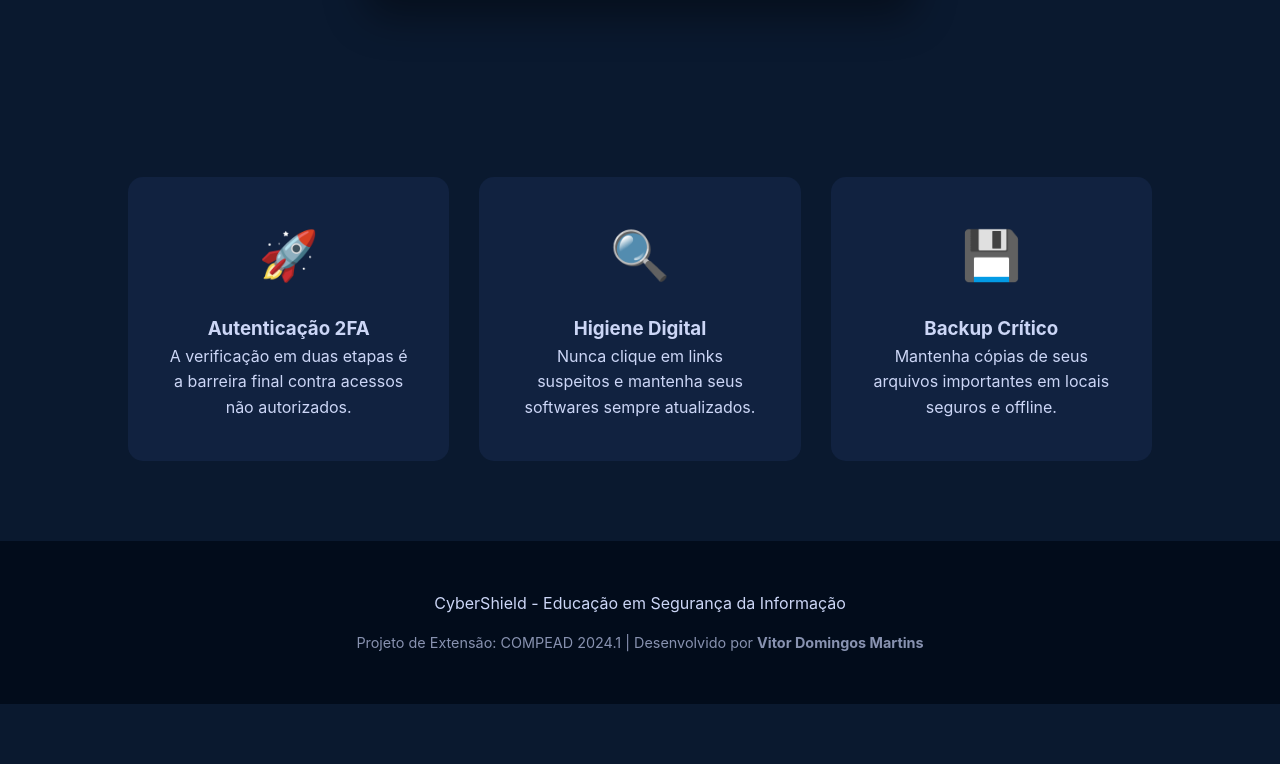
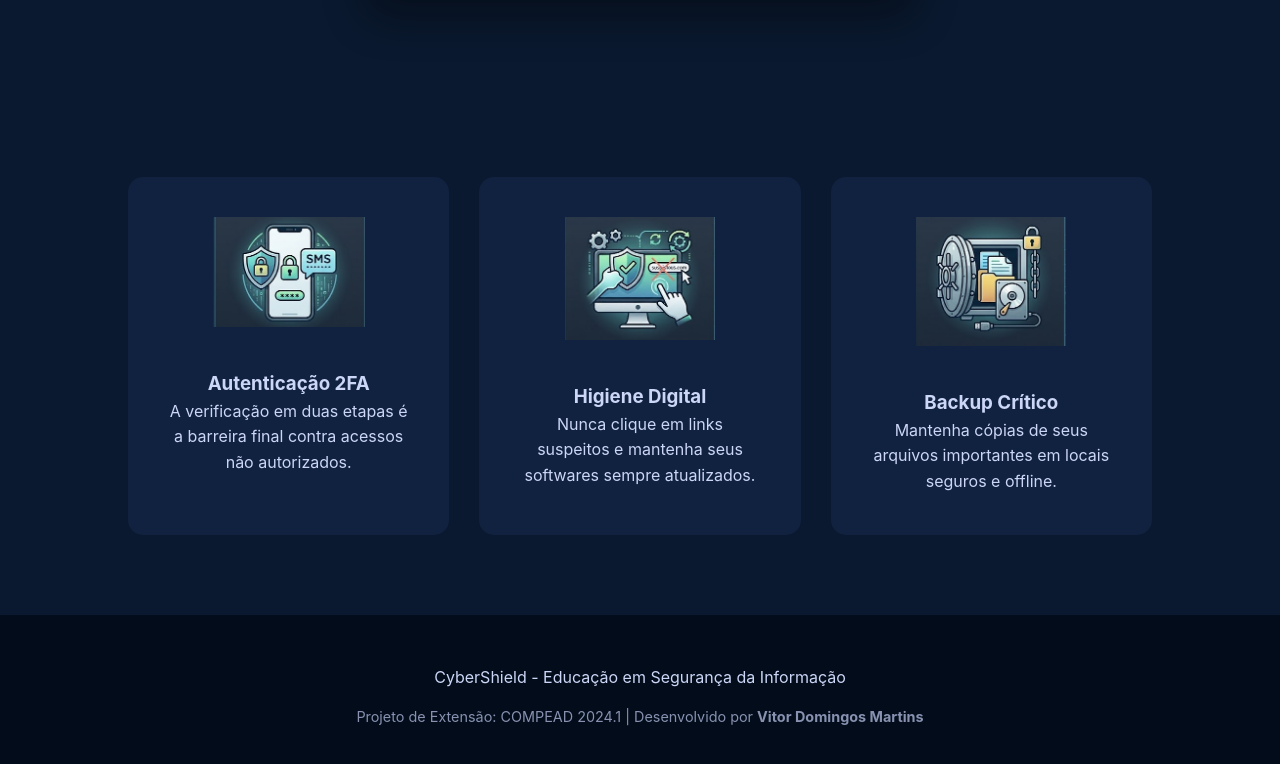
Before and after one commit to vitor-domingos/cybershield-protection, a plain HTML site: page index.html in a window 1280 px wide. Shown: the part 698-1462 px from the top of the page. Before the commit the page ends 1402 px from the top, so only its background shows below. Drawn offline with Linux system fonts and the light colour scheme.

Commit message:
docs: adiciona imagens do banner e reorganiza o menu no index.html

```diff
--- a/index.html
+++ b/index.html
@@ -38,17 +38,17 @@
 
     <section class="features" id="dicas">
         <div class="card">
-            <div class="icon">🚀</div>
+            <div class="icon"><img src="./images/print - autenticacao - landing page - safenet.png" alt="Autenticação 2fa"></div>
             <h3>Autenticação 2FA</h3>
             <p>A verificação em duas etapas é a barreira final contra acessos não autorizados.</p>
         </div>
         <div class="card">
-            <div class="icon">🔍</div>
+            <div class="icon"><img src="./images/print - higiene digital - landing page - safenet.png" alt="Higiene digital"></div>
             <h3>Higiene Digital</h3>
             <p>Nunca clique em links suspeitos e mantenha seus softwares sempre atualizados.</p>
         </div>
         <div class="card">
-            <div class="icon">💾</div>
+            <div class="icon"><img src="./images/print - backup critico - landing page - safenet.png" alt="Backup critico"></div>
             <h3>Backup Crítico</h3>
             <p>Mantenha cópias de seus arquivos importantes em locais seguros e offline.</p>
         </div>
```
Also changed, not shown: images/print - autenticacao - landing page - safenet.png (added), images/print - backup critico - landing page - safenet.png (added), images/print - higiene digital - landing page - safenet.png (added).
